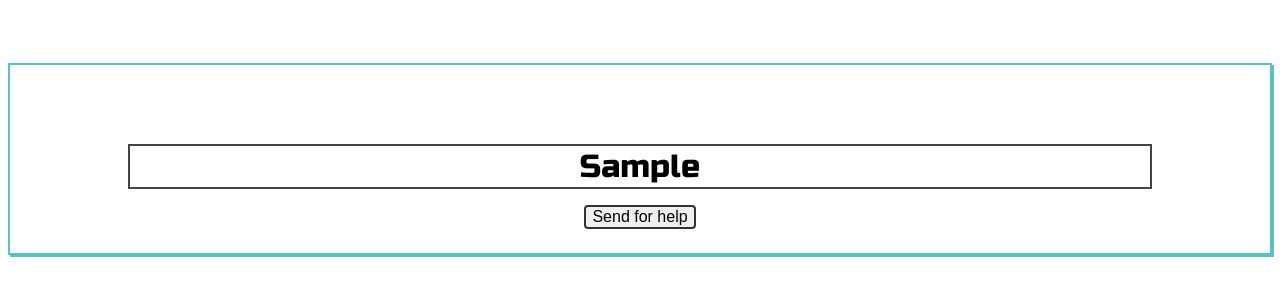
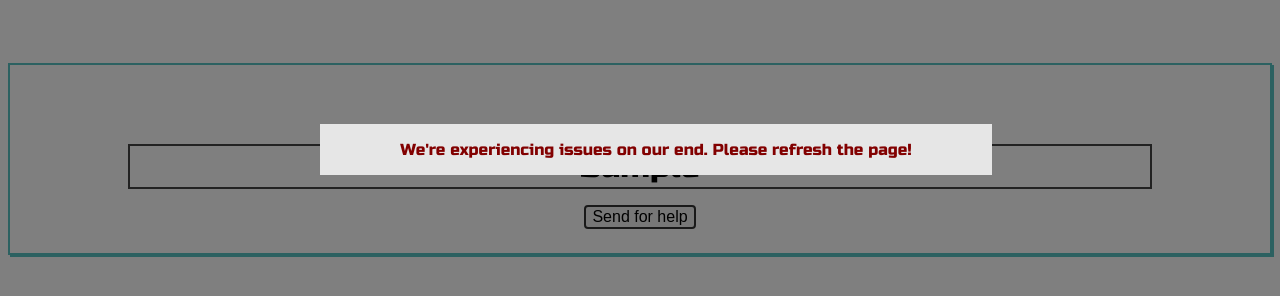
Before and after one commit to FACxBeamery/Week5, a website: page public/index.html in a window 1280 px wide. Both pictures are taken after typing "Sample" into the empty fields and a click on the button "Send for help". Shown: the part 212-508 px from the top of the page. Drawn offline with Linux system fonts and the light colour scheme; no server answers.

Commit message:
Add error handling when server fails

```diff
--- a/public/js/APICalls.js
+++ b/public/js/APICalls.js
@@ -19,12 +19,11 @@ const getResourcesAPI = idOfTopicField => {
                     document.getElementById("topic-to-find").value = "";
                 }
             })
-            .catch(console.error);
+            .catch(serverErrorOverlay());
     }
 };
 
 const postResourcesAPI = () => {
-
     const body = {
         topic: document.getElementById("topic-to-add").value.toLowerCase(),
         dateAdded: Date.now(),
@@ -53,5 +52,4 @@ const postResourcesAPI = () => {
             .then(getResourcesAPI("topic-to-find"))
             .catch(failJoiOverlay());
     }
-
 };
--- a/public/js/DOMManip.js
+++ b/public/js/DOMManip.js
@@ -10,14 +10,7 @@ const addResourcesToPage = resources => {
     });
 };
 
-//render resources on page
-
-// add resource search result to page
-
-// add new resource to page
-
 const renderResources = resource => {
-	// const resourceForm = document.createElement("form");
     const resourceDiv = document.createElement("div");
     resourceDiv.setAttribute("id", "resource-result-div");
 
@@ -36,21 +29,11 @@ const renderResources = resource => {
     resourceTopic.textContent = `Topic: ${resource.topic}`;
     resourceTopic.setAttribute("id", "resource-topic");
     resourceTopic.setAttribute("aria-label", "resource topic");
-	//resourceDiv.setAttribute("id", )
 
-	// add URL, topic, comment from search here?
-
-	//const editButton = document.createElement("button");
-	//editButton.textContent = "edit";
-	//event listener for clicking edit button
-	//add class to edit button?
     resourceDiv.appendChild(resourceURL);
     resourceDiv.appendChild(resourceComment);
     resourceDiv.appendChild(resourceTopic);
 
-	//resourceDiv.appendChild(editButton);
-
-	// add classes for styling if needed
     return resourceDiv;
 };
 
@@ -150,3 +133,21 @@ const failJoiOverlay = () => {
         overlay.style.display = "none";
     }, 4000);
 };
+
+const serverErrorOverlay = () => {
+    const overlay = document.querySelector(".overlay");
+    overlay.style.display = "block";
+    const para = document.createElement("p");
+    para.classList.add("server-error-message");
+    const node = document.createTextNode(
+        `We're experiencing issues on our end. Please refresh the page!`
+    );
+    para.appendChild(node);
+    overlay.appendChild(para);
+    setTimeout(() => {
+        while (overlay.firstChild) {
+            overlay.removeChild(overlay.firstChild);
+        }
+        overlay.style.display = "none";
+    }, 4000);
+};
--- a/public/js/main.js
+++ b/public/js/main.js
@@ -1,5 +1,3 @@
-//event listeners which trigger API calls and API calls trigger DOM manip
-
 document
     .getElementById("find-topic-button")
     .addEventListener("click", event => {
@@ -11,6 +9,4 @@ document.getElementById("add-topic-button").addEventListener("click", event => {
     event.preventDefault();
 
     postResourcesAPI();
-	// .then(result => getResourcesAPI("topic-to-find"))
-	// .catch(console.error);
 });
--- a/public/style.css
+++ b/public/style.css
@@ -1,22 +1,23 @@
 /* overlay from w3 schools tutorial */
 .overlay {
-	position: fixed; /* Sit on top of the page content */
-	display: none; /* Hidden by default */
-	width: 100%; /* Full width (cover the whole page) */
-	height: 100%; /* Full height (cover the whole page) */
+    position: fixed;
+    display: none;
+    width: 100%;
+    height: 100%;
     top: 0;
     left: 0;
     right: 0;
     bottom: 0;
-	background-color: rgba(0, 0, 0, 0.5); /* Black background with opacity */
-	z-index: 2; /* Specify a stack order in case you're using a different order for other elements */
+    background-color: rgba(0, 0, 0, 0.5);
+    z-index: 2;
 }
 
 .no-topic-message,
 .post-success-message,
 .no-search-message,
 .no-add-message,
-.joi-fail-add-message {
+.joi-fail-add-message,
+.server-error-message {
     display: flex;
     flex-direction: column;
     background-color: #e6e6e6;
--- a/src/router.js
+++ b/src/router.js
@@ -6,7 +6,6 @@ const addResource = require("./handlers/addResource.js");
 router.use(express.static("public"));
 
 router.get("/resources/:topic", getResources);
-// require.params.topic
 
 router.post("/resources", addResource);
 
```
Also changed, not shown: database/dbTestConnection.js (deleted, +0 -51 lines), src/handlers/addResource.js (+0 -15 lines), test/testQueries.js (+0 -1 lines). Lines whose indentation alone changed are shown as unchanged.
